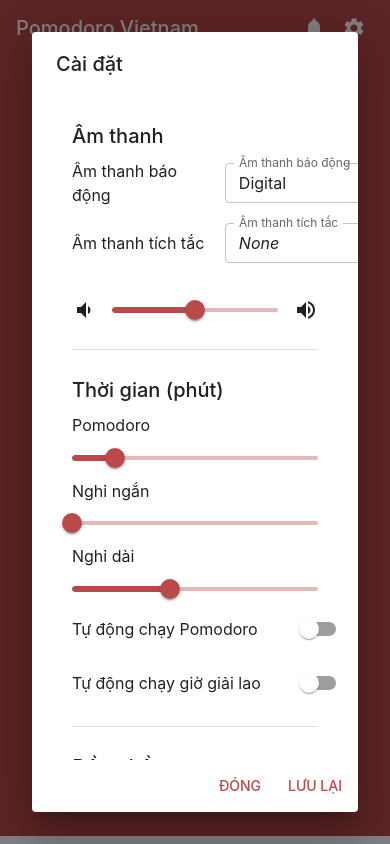
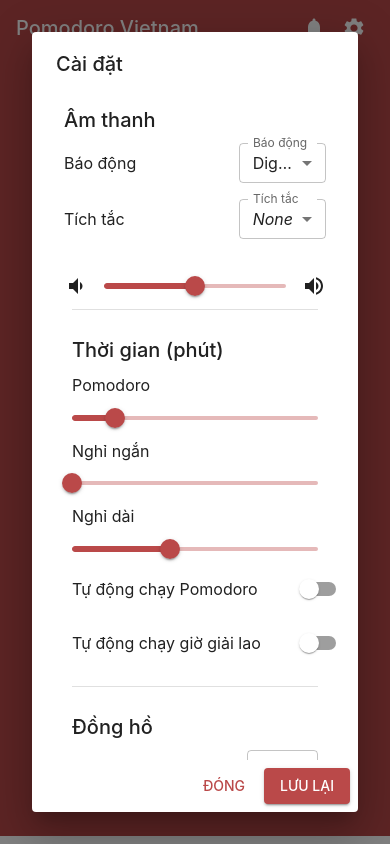
Before and after one commit to anhnbt/pomodoro, a React (Create React App) app: page / in a window 390 px wide. Both pictures are taken after a click on the button 354 px from the left and 28 px from the top of the page. Shown: the top 844 px of the page. Built offline with nearby package versions, Linux system fonts and the light colour scheme.

Commit message:
tối ưu lại giao diện thân thiện với mobile

```diff
--- a/src/Settings.js
+++ b/src/Settings.js
@@ -150,18 +150,24 @@ export default function Settings(props) {
           <Box
             sx={{ width: "100%", maxWidth: 500, bgcolor: "background.paper" }}
           >
-            <Box sx={{ my: 3, mx: 2 }}>
+            <Box sx={{ my: 1, mx: 1 }}>
               <Typography variant="h6" gutterBottom>
                 Âm thanh
               </Typography>
-              <Grid container alignItems="center" spacing={2}>
-                <Grid item xs={7}>
-                  Âm thanh báo động
+              <Grid
+                container
+                justifyContent="space-between"
+                alignItems="center"
+                rowSpacing={2}
+                columnSpacing={0}
+              >
+                <Grid item xs={8}>
+                  Báo động
                 </Grid>
-                <Grid item xs={5}>
-                  <FormControl sx={{ minWidth: 200 }} size="small">
+                <Grid item xs={4}>
+                  <FormControl fullWidth size="small">
                     <InputLabel id="alarm-sound-type=label">
-                      Âm thanh báo động
+                      Báo động
                     </InputLabel>
                     <Select
                       labelId="alarm-sound-type-label"
@@ -178,13 +184,13 @@ export default function Settings(props) {
                     </Select>
                   </FormControl>
                 </Grid>
-                <Grid item xs={7}>
-                  Âm thanh tích tắc
+                <Grid item xs={8}>
+                  Tích tắc
                 </Grid>
-                <Grid item xs={5}>
-                  <FormControl sx={{ minWidth: 200 }} size="small">
+                <Grid item xs={4}>
+                  <FormControl fullWidth size="small">
                     <InputLabel id="ticking-sound-type=label">
-                      Âm thanh tích tắc
+                      Tích tắc
                     </InputLabel>
                     <Select
                       labelId="ticking-sound-type-label"
@@ -301,7 +307,7 @@ export default function Settings(props) {
                   Định dạng giờ
                 </Grid>
                 <Grid item xs={4}>
-                  <FormControl sx={{ minWidth: 120 }} size="small">
+                  <FormControl fullWidth size="small">
                     <Select
                       labelId="hour-format-label"
                       id="hour-format"
@@ -320,7 +326,7 @@ export default function Settings(props) {
       </DialogContent>
       <DialogActions>
         <Button onClick={handleClose}>Đóng</Button>
-        <Button onClick={handleClose}>Lưu lại</Button>
+        <Button variant="contained" onClick={handleClose}>Lưu lại</Button>
       </DialogActions>
     </Dialog>
   );
```
